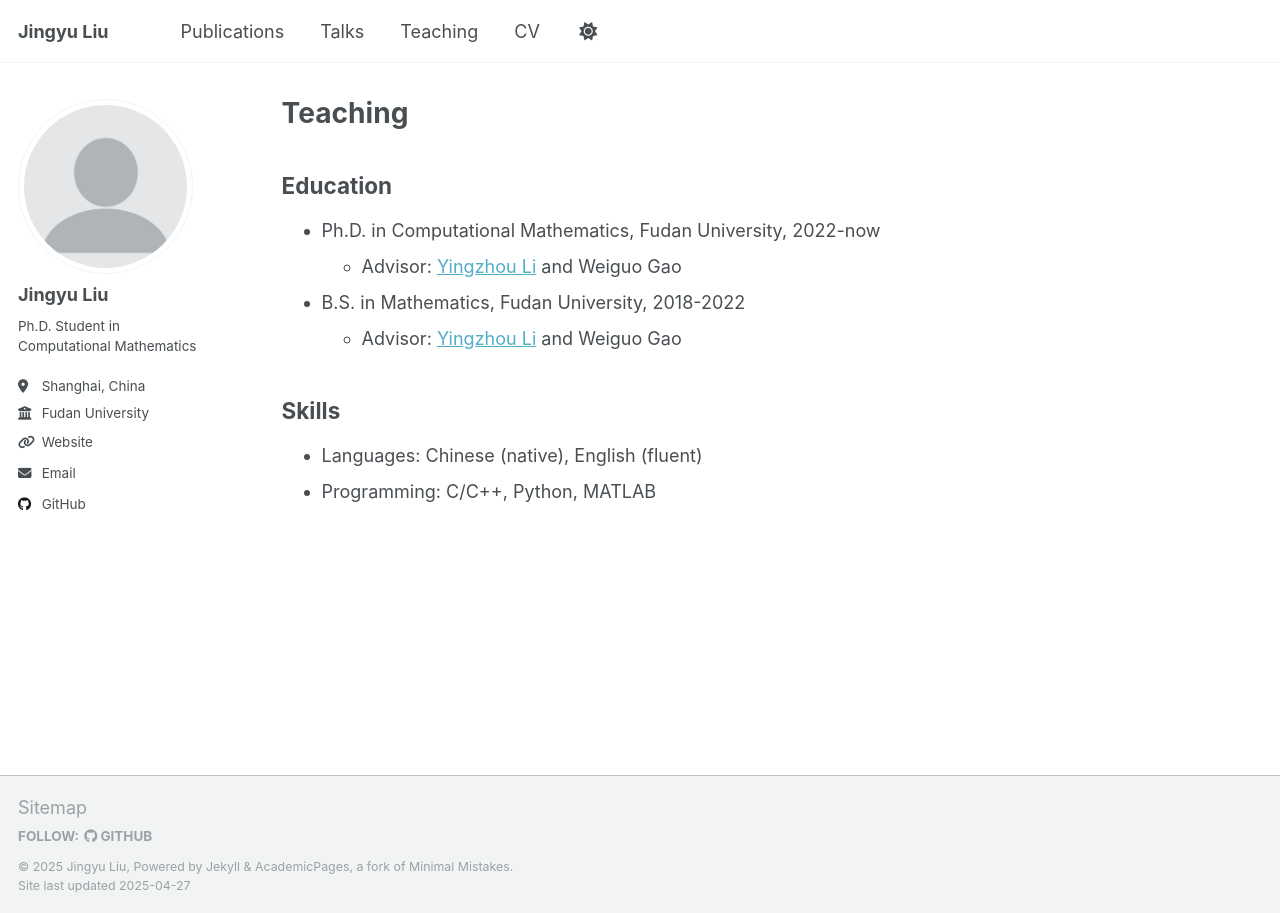
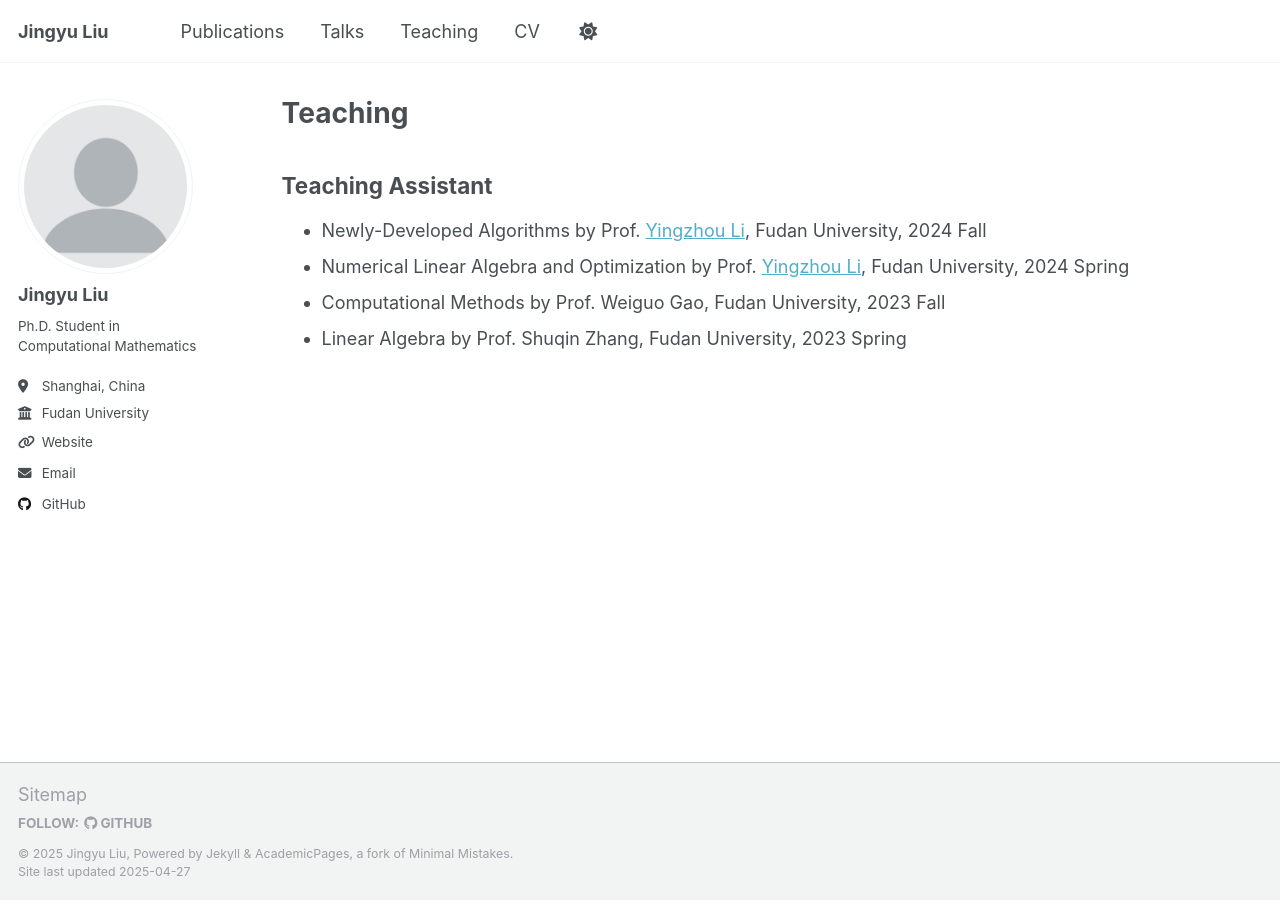
Before and after one commit to JingyuLiuMath/JingyuLiuMath.github.io, a Jekyll site: the page built from _pages/teaching.md, in a window 1280 px wide. Built offline with Jekyll 4.4.1, drawn with Linux system fonts in a browser that asks for light colours.

Commit message:
update teaching

```diff
--- a/_pages/teaching.md
+++ b/_pages/teaching.md
@@ -7,14 +7,9 @@ author_profile: true
 
 {% include base_path %}
 
-## Education
+## Teaching Assistant
 
-* Ph.D. in Computational Mathematics, Fudan University, 2022-now
-  * Advisor: [Yingzhou Li](https://yingzhouli.com/) and Weiguo Gao
-* B.S. in Mathematics, Fudan University, 2018-2022
-  * Advisor: [Yingzhou Li](https://yingzhouli.com/) and Weiguo Gao
-
-## Skills
-
-* Languages: Chinese (native), English (fluent)
-* Programming: C/C++, Python, MATLAB
+* Newly-Developed Algorithms by Prof. [Yingzhou Li](https://yingzhouli.com/), Fudan University, 2024 Fall
+* Numerical Linear Algebra and Optimization by Prof. [Yingzhou Li](https://yingzhouli.com/), Fudan University, 2024 Spring
+* Computational Methods by Prof. Weiguo Gao, Fudan University, 2023 Fall
+* Linear Algebra by Prof. Shuqin Zhang, Fudan University, 2023 Spring
```
Also changed, not shown: _teaching/2023-fall-computational-methods.md (deleted, +0 -12 lines), _teaching/2023-spring-linear-algebra.md (deleted, +0 -12 lines), _teaching/2024-fall-newly-developed-algorithms.md (deleted, +0 -14 lines), _teaching/2024-spring-numerical-linear-algebra-and-optimization.md (deleted, +0 -12 lines).
